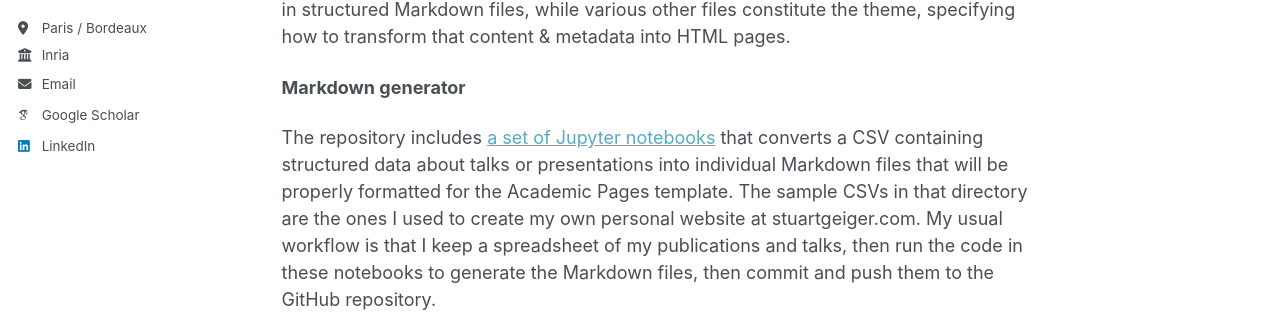
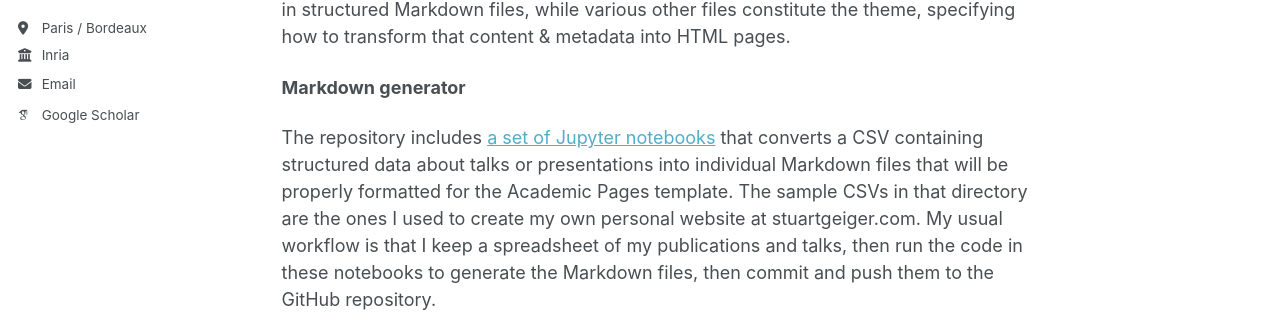
Before and after one commit to ClaraPonchard/ClaraPonchard.github.io, a Jekyll site: the page built from _pages/about.md, in a window 1280 px wide. Shown: the part 380-710 px from the top of the page. Built offline with Jekyll 4.4.1, drawn with Linux system fonts in a browser that asks for light colours; some web fonts are replaced; a script bundle is joined from its source files by our own code; library files that are not in the unit come from our copies.

Commit message:
Update _config.yml

```diff
--- a/_config.yml
+++ b/_config.yml
@@ -65,7 +65,7 @@ author:
   keybase          : # Username
   instagram        : # Username
   lastfm           : # Username
-  linkedin         : https://www.linkedin.com/in/clara-ponchard-516514b6/
+  linkedin         : #https://www.linkedin.com/in/clara-ponchard-516514b6/
   mastodon         : # URL
   medium           : # URL
   pinterest        : # Username
```
